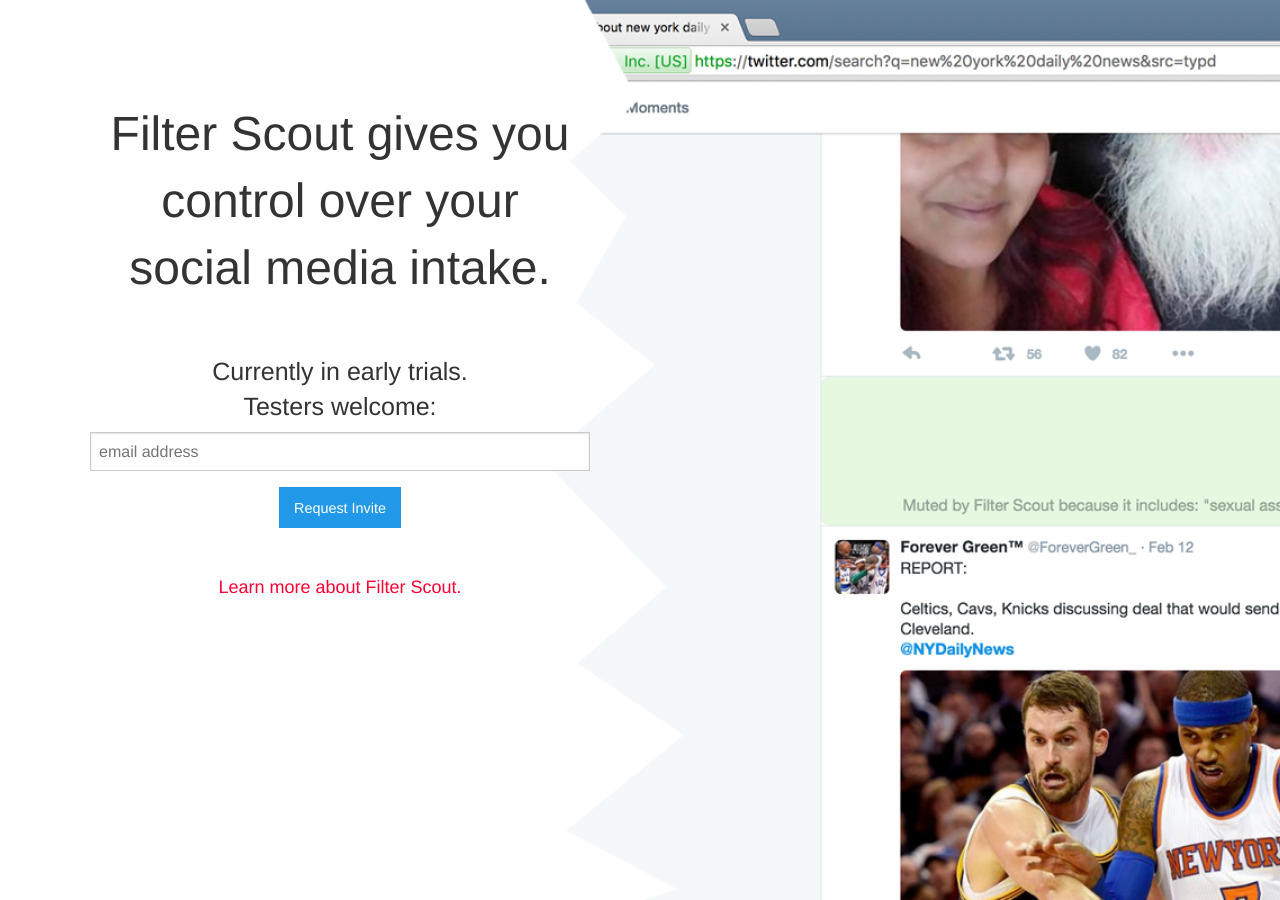
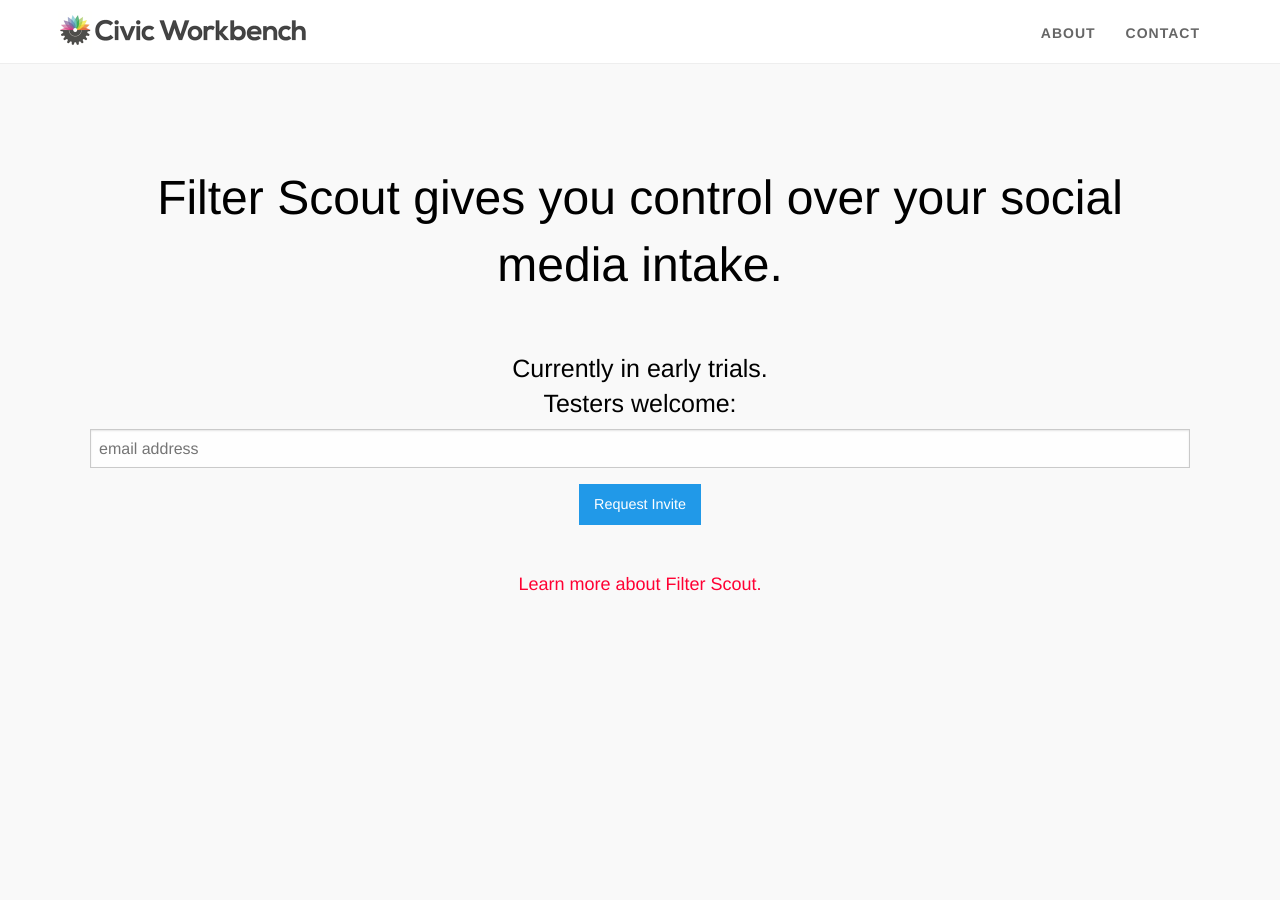
Before and after one commit to Jonathan-Eyler-Werve/jonathan-eyler-werve.github.io, a Jekyll site: the page built from index.html, in a window 1280 px wide. Built offline with Jekyll 4.4.1, drawn with Linux system fonts in a browser that asks for light colours; nearby versions of some CDN libraries; some web fonts are replaced.

Commit message:
Top bar created

```diff
--- a/_includes/nav.html
+++ b/_includes/nav.html
@@ -1,6 +1,20 @@
 <!-- Navigation -->
-<nav>
-	<a href="/">
-		<img src="/assets/images/civic-workbench-logo--web.png"/>
-	</a>
+<nav class="site-header">
+  <div class="row">
+  	<div class="medium-6 columns">
+      <div class="site-header__logo">
+        <a href="/">
+          <img src="/assets/images/civic-workbench-logo--80.png"/>
+        </a>
+      </div>
+    </div>
+    <div class="medium-6 columns">
+      <div class="site-header__links">
+        <ul>
+          <li><a href="/about">About</a></li>
+          <li><a href="/contact">Contact</a></li>
+        </ul>
+      </div>
+    </div>
+  <div>
 </nav>
--- a/_layouts/default.html
+++ b/_layouts/default.html
@@ -30,8 +30,12 @@
 
 </head>
 	<body>
+
+    {% include nav.html %}
+
+
     <div class="row">
-      <div class="large-6 columns">
+      <div class="large-12 columns">
         <div class="main">
 
           <div id="wrapper"><!-- Main page content -->
--- a/assets/css/app.sass
+++ b/assets/css/app.sass
@@ -26,21 +26,16 @@
 // VARIABLES
 
 $color-black: #202324
-$color-white: #FCFCFC
-$color-gray: #525A5C
-$color-lemon: #FFFAD4
-$color-seametal: #004173
-$color-bluemars: #5d92b4
-$color-rash: #FF66AA
+$color-white: #FFFFFF
+$color-lightest: #F9F9F9
 
 $color-primary: #333333
+$color-secondary: lighten($color-primary, 20%)
 $color-accent: #ff0033
-$color-secondary: #999999
 $color-action: $color-accent
 
-$color-bodytext: darken($color-seametal, 25%)
+$color-bodytext: darken($color-primary, 25%)
 $color-accent-darkest: darken($color-accent, 25%)
-$color-gray-lightest: lighten($color-gray, 60%)
 
 $font-sans: 'Cabin', Helvetica, Ariel, sans-serif
 $font-serif: 'Vollkorn', Times, serif
@@ -51,11 +46,12 @@
 // FOUNDATION OVERRIDES
 
 body
-  background-color: $color-gray-lightest
+  background-color: $color-lightest
   color: $color-bodytext
   font-family: $font-serif
   font-size: 18px
   line-height: 28px
+  font-family: 'Nexa Light', Helvetica, Ariel, sans-serif
 
 ul
   padding-left: 15px
@@ -86,7 +82,7 @@
   background-color: darken($color-action, 10%)
 
 blockquote, blockquote p
-  color: $color-secondary
+  color: darken($color-primary, 20%)
 
 
 // fonts
@@ -107,19 +103,9 @@
 
 // defaults
 
-body
-  color: $color-primary
-
 nav ul li
   display: inline
   padding-right: 25px
-
-nav
-  text-align: center
-
-body
-  background-color: $color-white
-  font-family: 'Nexa Light', Helvetica, Ariel, sans-serif
 
 i
   color: $color-accent
@@ -138,12 +124,12 @@
 
 
 @media #{$large-up}
-  html.cover body
-    background: $image-homepage no-repeat center center fixed
-    -webkit-background-size: cover
-    -moz-background-size: cover
-    -o-background-size: cover
-    background-size: cover
+  // html.cover body
+  //   background: $image-homepage no-repeat center center fixed
+  //   -webkit-background-size: cover
+  //   -moz-background-size: cover
+  //   -o-background-size: cover
+  //   background-size: cover
 
 // text
 
@@ -161,6 +147,30 @@
 
 // blocks
 
+.site-header
+  background-color: #ffffff
+  height: 64px
+  border-bottom: 1px solid #eeeeee
+
+.site-header__logo img
+  height: 40px
+  margin-top: 10px
+
+.site-header__links
+  text-align: right
+
+.site-header__links li a
+  margin-top: 22px
+  display: inline-block
+  text-transform: uppercase
+  font-size: 14px
+  font-weight: 600
+  color: $color-secondary
+  letter-spacing: 1px
+
+.site-header__links li a:hover
+  text-decoration: none
+
 .main
   // background-color: #ffffff
   padding: 50px
```
Also changed, not shown: assets/images/civic-workbench-logo--80.png (added), assets/images/civic-workbench-logo--web.png, 1 other file.
